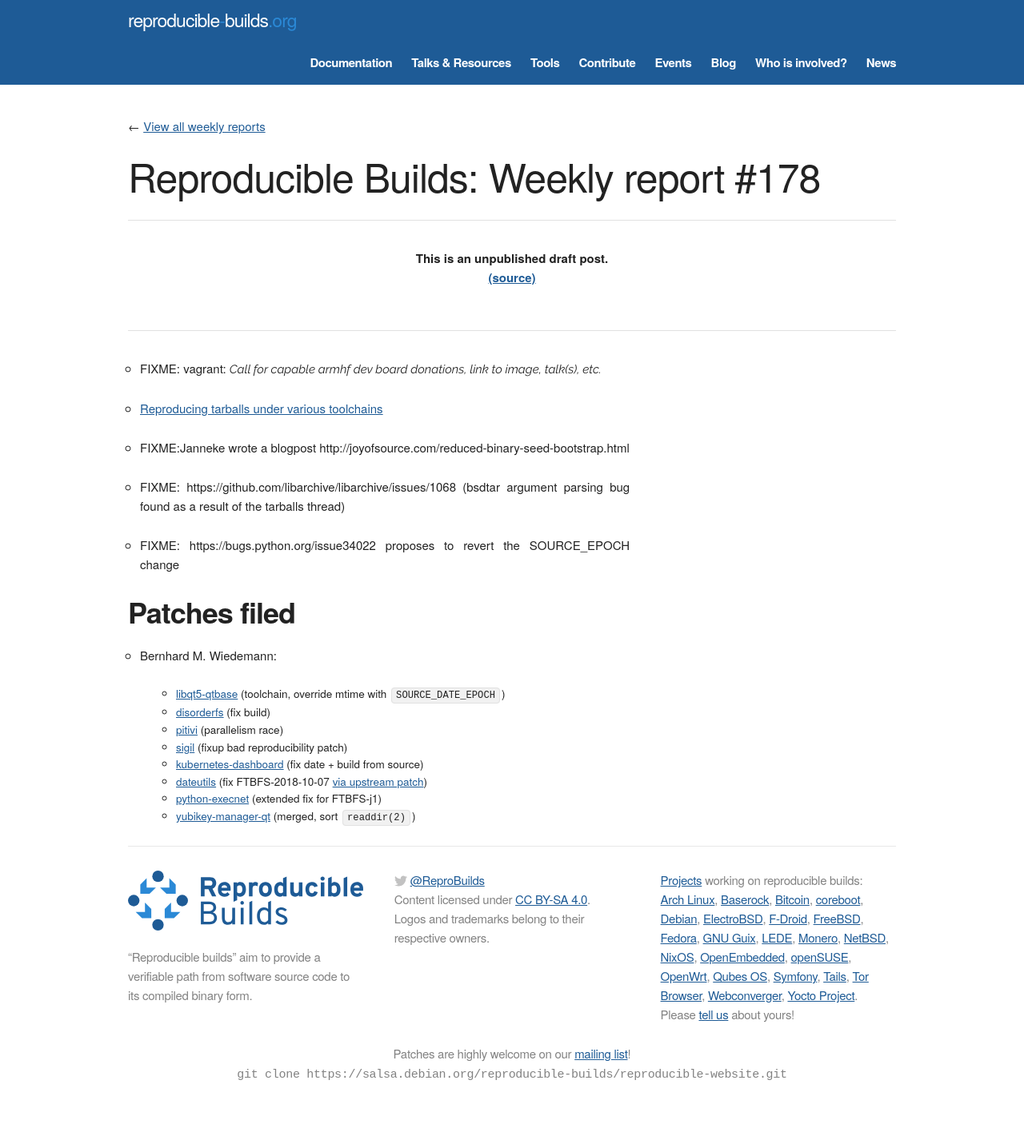
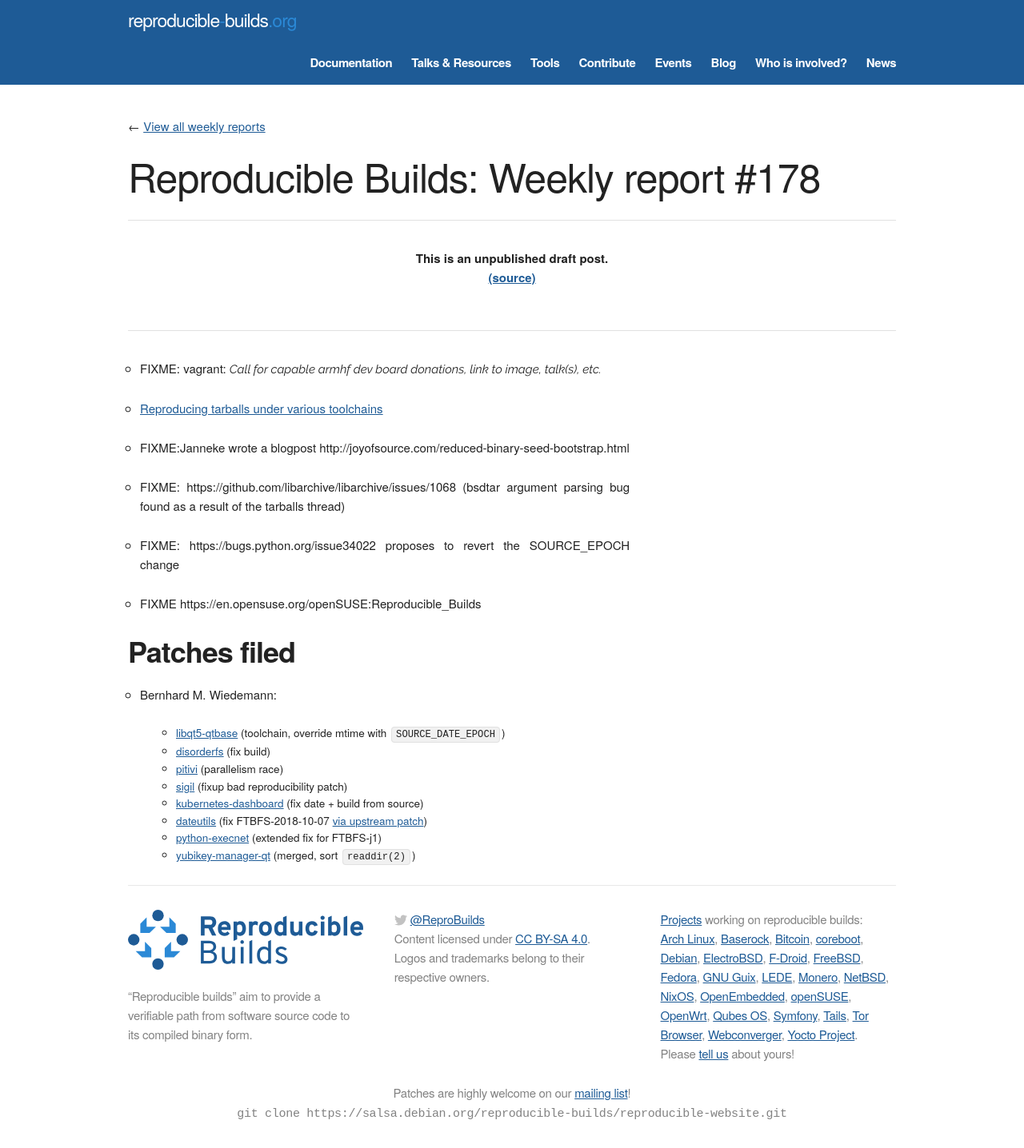
Before and after one commit to prototypefund/reproducible-website, a Jekyll site: the page built from _blog/posts/178.md, in a window 1280 px wide. Shown: the whole page at 80% size. Built offline with Jekyll 4.4.1, drawn with Linux system fonts in a browser that asks for light colours; some web fonts are replaced; before the commit the page ends 1387 px from its top, so only the background shows below that.

Commit message:
178 += https://en.opensuse.org/openSUSE:Reproducible_Builds

```diff
--- a/_blog/posts/178.md
+++ b/_blog/posts/178.md
@@ -14,6 +14,8 @@ week: 178
 
 * FIXME: https://bugs.python.org/issue34022 proposes to revert the SOURCE_EPOCH change
 
+* FIXME https://en.opensuse.org/openSUSE:Reproducible_Builds
+
 Patches filed
 -------------
 
```
